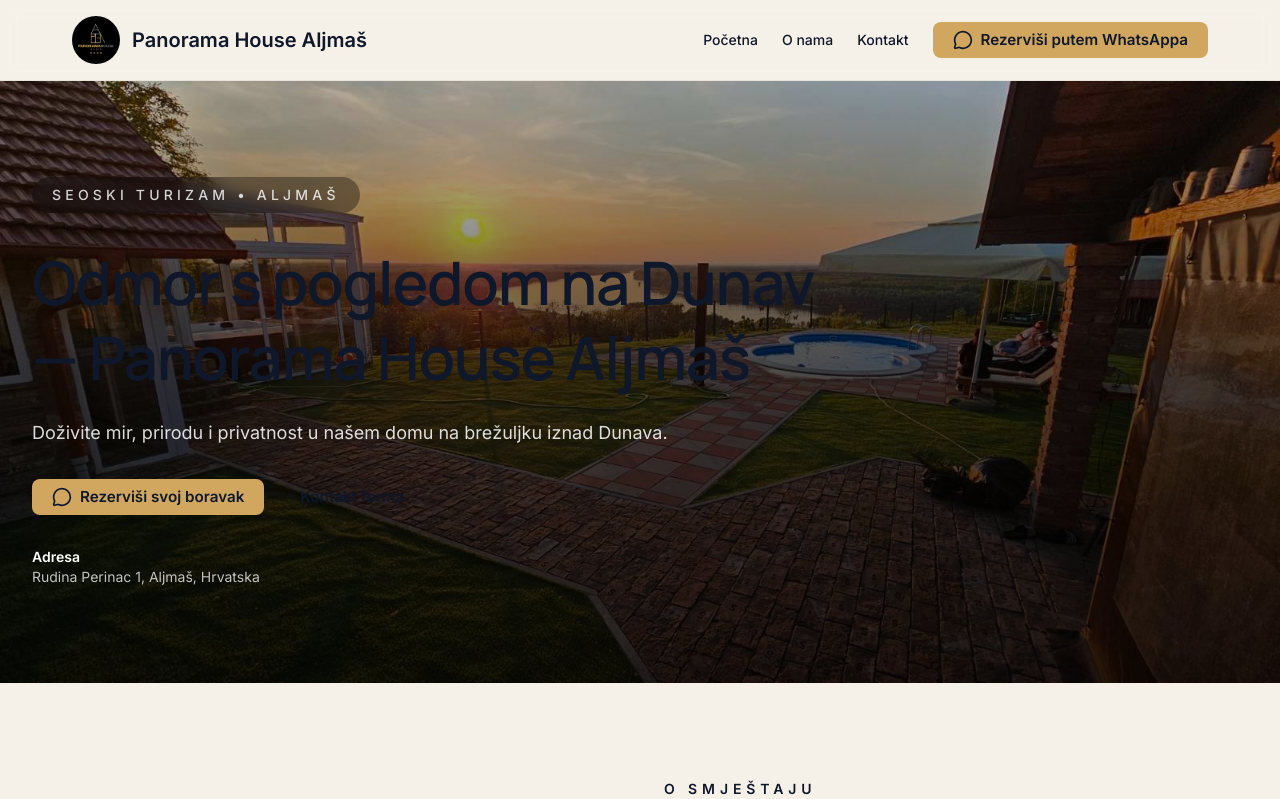
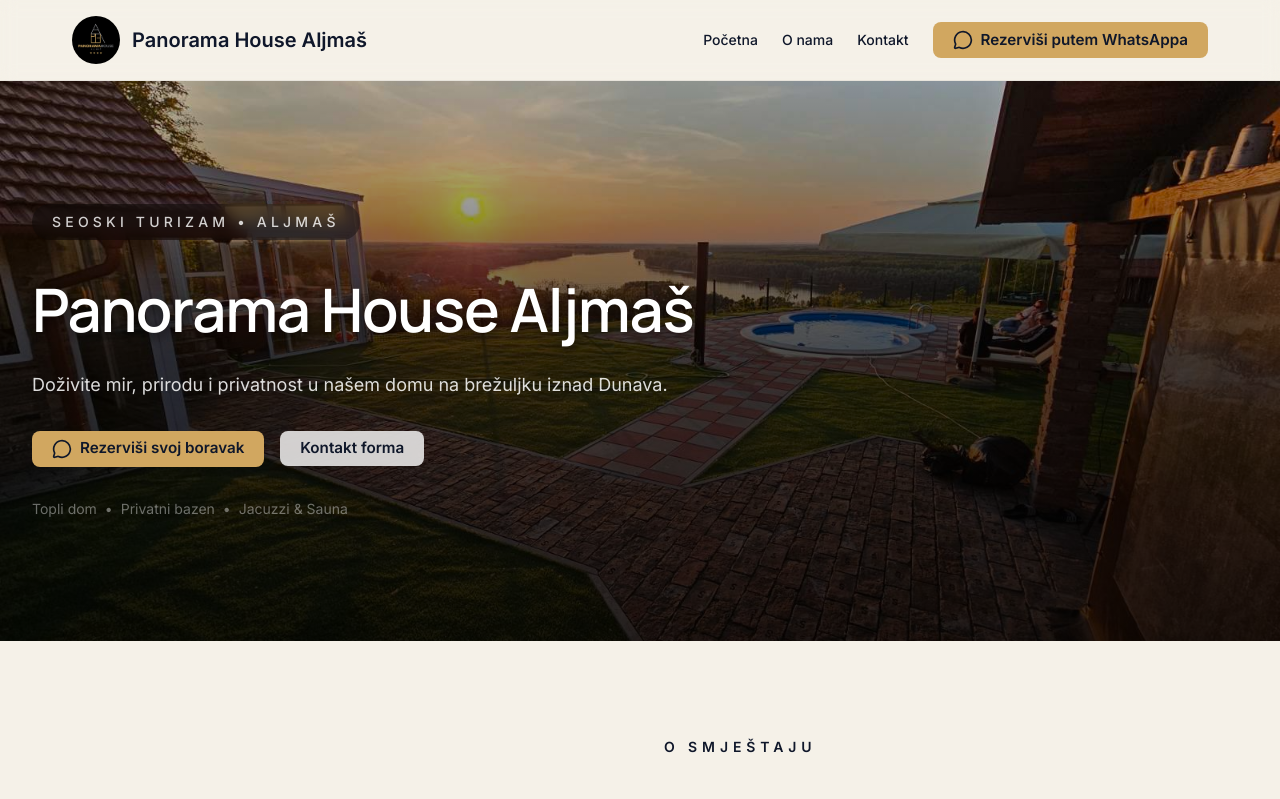
Before and after one commit to iamelmirr/panorama-house-aljmas, a Next.js app: page / in a window 1280 px wide. Shown: the top 799 px of the page. Built offline with nearby package versions, Linux system fonts and the light colour scheme.

Commit message:
Refactor Hero component: update heading and paragraph styles, enhance button appearance, and adjust layout for amenities

```diff
--- a/components/Hero.tsx
+++ b/components/Hero.tsx
@@ -22,10 +22,13 @@ export function Hero() {
           Seoski turizam • Aljmaš
         </div>
         <div className="space-y-6">
-          <h1 className="text-4xl font-semibold leading-tight md:text-5xl lg:text-6xl">
-            Odmor s pogledom na Dunav — Panorama House Aljmaš
-          </h1>
-          <p className="mx-auto max-w-2xl text-lg text-white/85 lg:mx-0">
+          <div className="space-y-3">
+
+            <h1 className="text-4xl font-semibold leading-tight !text-white drop-shadow-2xl md:text-5xl lg:text-6xl [text-shadow:_0_4px_12px_rgb(0_0_0_/_60%)]">
+              Panorama House Aljmaš
+            </h1>
+          </div>
+          <p className="mx-auto max-w-2xl text-lg text-white/85 drop-shadow-lg lg:mx-0">
             Doživite mir, prirodu i privatnost u našem domu na brežuljku iznad Dunava.
           </p>
         </div>
@@ -33,16 +36,17 @@ export function Hero() {
           <WhatsAppCTA label="Rezerviši svoj boravak" />
           <Link
             href="/kontakt"
-            className="btn border border-white/70 bg-transparent text-white hover:bg-white/10"
+            className="btn border-2 border-white/90 bg-white/80 text-brand-charcoal backdrop-blur hover:bg-white"
           >
             Kontakt forma
           </Link>
         </div>
-        <div className="grid grid-cols-1 gap-6 text-left text-sm text-white/75 sm:grid-cols-3">
-          <div>
-            <p className="font-semibold text-white">Adresa</p>
-            <p>{SITE.address}</p>
-          </div>
+        <div className="flex items-center justify-center gap-2 text-center text-sm text-white/40 lg:justify-start lg:text-left">
+          <span>Topli dom</span>
+          <span>•</span>
+          <span>Privatni bazen</span>
+          <span>•</span>
+          <span>Jacuzzi & Sauna</span>
         </div>
       </div>
     </section>
```
